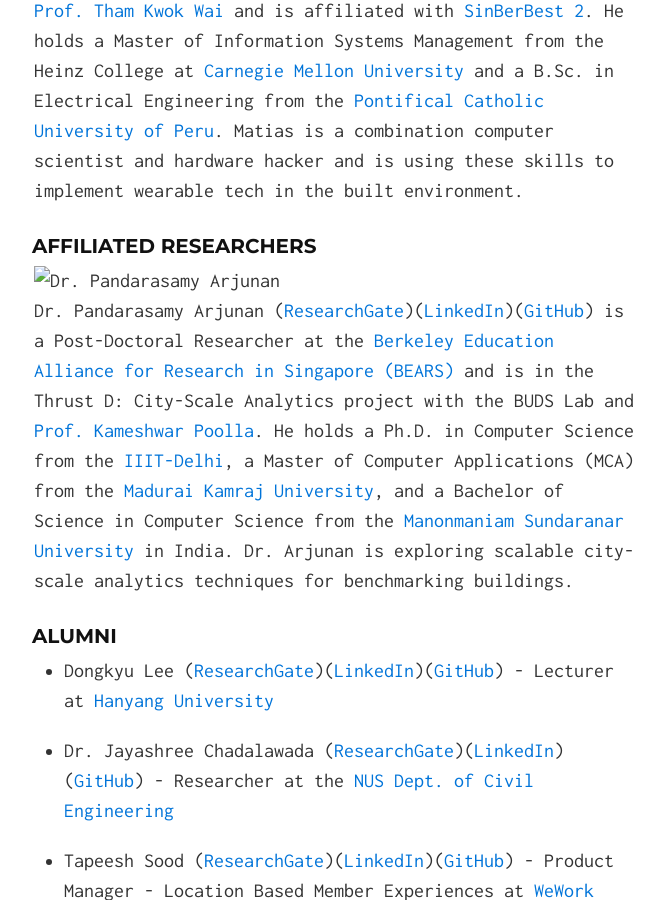
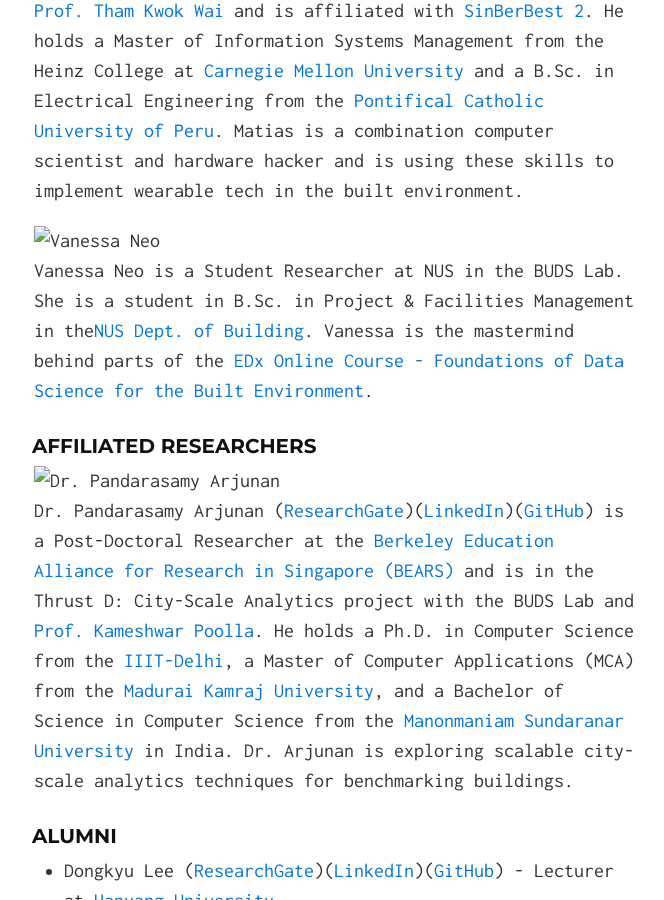
Before and after one commit to buds-lab/buds-lab.github.io, a Jekyll site: the page built from index.md, in a window 1280 px wide and 900 px high, scrolled down 4434 px. Shown: the whole window, without its empty margins (306-970 px from the left). Built offline with Jekyll 4.4.1, drawn with Linux system fonts in a browser that asks for light colours.

Commit message:
added vanessa

```diff
--- a/index.md
+++ b/index.md
@@ -75,6 +75,9 @@ Mahmoud AbdelRahman ([ResearchGate](https://www.researchgate.net/profile/Mahmoud
 
 ![Matias Alberto Quintana Rosales](buds-lab.github.io/matiasquintana.png)
 Matias Quintana ([ResearchGate](https://www.researchgate.net/profile/Matias_Quintana){:target="_blank"})([LinkedIn](https://www.linkedin.com/in/matiasqr/){:target="_blank"})([GitHub](https://github.com/matiRLC){:target="_blank"}) is a Ph.D. Researcher at NUS in the BUDS Lab. He is co-supervised by [Prof. Tham Kwok Wai](http://www.bdg.nus.edu.sg/documents/about-us/faculty/staff_bdgtkw.pdf){:target="_blank"} and is affiliated with [SinBerBest 2](http://sinberbest.berkeley.edu/){:target="_blank"}. He holds a Master of Information Systems Management from the Heinz College at [Carnegie Mellon University](https://www.heinz.cmu.edu/){:target="_blank"} and a B.Sc. in Electrical Engineering from the [Pontifical Catholic University of Peru](http://www.pucp.edu.pe/){:target="_blank"}. Matias is a combination computer scientist and hardware hacker and is using these skills to implement wearable tech in the built environment.
+
+![Vanessa Neo](buds-lab.github.io/vanessa.png)
+Vanessa Neo is a Student Researcher at NUS in the BUDS Lab. She is a student in B.Sc. in Project & Facilities Management in the[NUS Dept. of Building](http://www.bdg.nus.edu.sg/undergraduate/PFM-curriculum.html){:target="_blank"}. Vanessa is the mastermind behind parts of the [EDx Online Course - Foundations of Data Science for the Built Environment](https://www.edx.org/school/nus){:target="_blank"}.
 
 
 
```
Also changed, not shown: vanessa.png (added), yiting.png (added).
